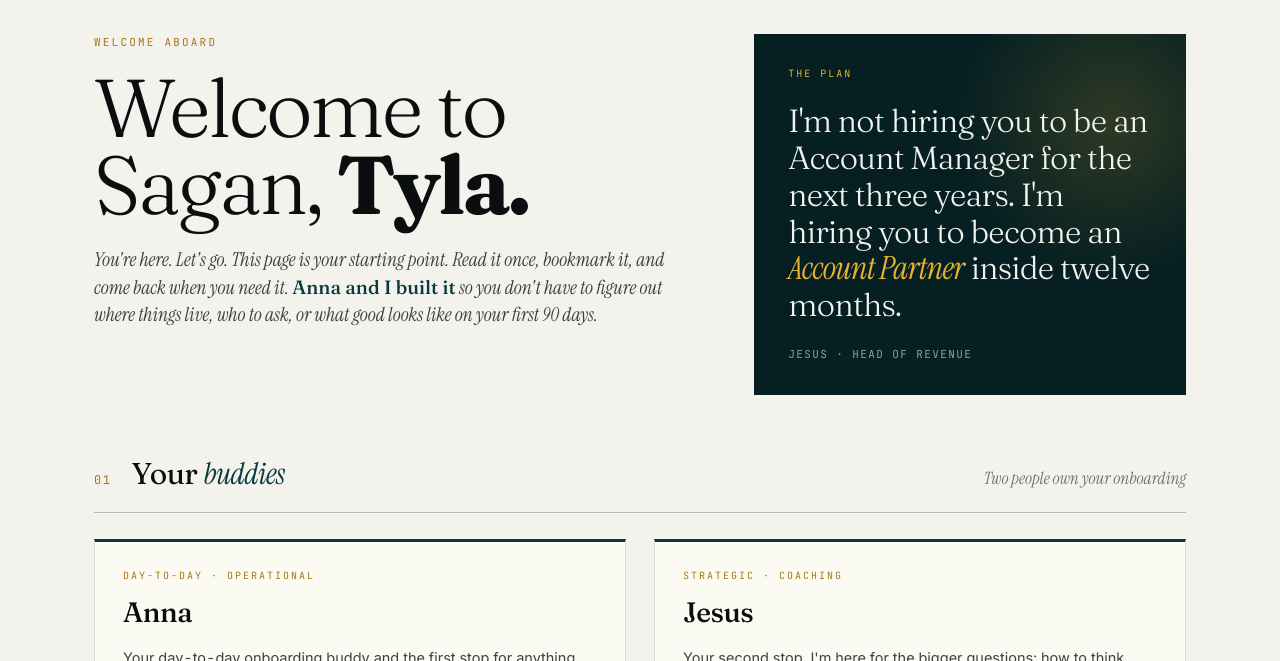
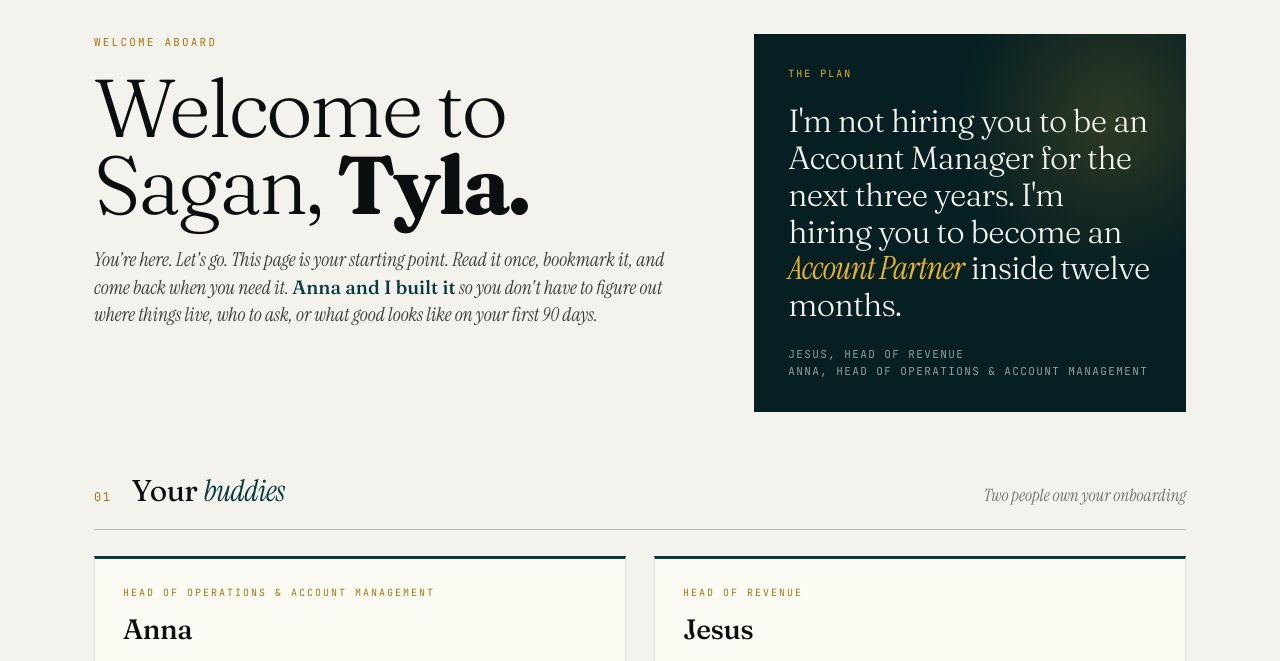
Before and after one commit to wg-dotcom/sagan-am-onboarding-tyla, a plain HTML site: page index.html in a window 1280 px wide. Shown: the part 75-736 px from the top of the page. Drawn offline with Linux system fonts and the light colour scheme.

Commit message:
Pair Jesus and Anna's titles in hero, buddy cards, and signature

```diff
--- a/index.html
+++ b/index.html
@@ -770,7 +770,7 @@
         <div class="anchor-quote">
           I'm not hiring you to be an Account Manager for the next three years. I'm hiring you to become an <em>Account Partner</em> inside twelve months.
         </div>
-        <div class="anchor-byline">Jesus · Head of Revenue</div>
+        <div class="anchor-byline">Jesus, Head of Revenue<br/>Anna, Head of Operations &amp; Account Management</div>
       </div>
     </section>
 
@@ -783,12 +783,12 @@
       </div>
       <div class="buddies">
         <div class="buddy-card">
-          <div class="role">Day-to-day · operational</div>
+          <div class="role">Head of Operations &amp; Account Management</div>
           <div class="name">Anna</div>
           <p class="desc">Your day-to-day onboarding buddy and the first stop for anything operational. Tools, workflows, member portal questions, "how do I do X in Airtable," scheduling, getting unblocked. She's run this ramp before. She knows what tripped people up at month two.</p>
         </div>
         <div class="buddy-card">
-          <div class="role">Strategic · coaching</div>
+          <div class="role">Head of Revenue</div>
           <div class="name">Jesus</div>
           <p class="desc">Your second stop. I'm here for the bigger questions: how to think about a member, how to read a customer, when to push and when to wait, why we sell the way we sell, and how to grow into the next role on this team. Once you've been here a few weeks, we'll do a weekly 30-minute 1:1 just for you and me.</p>
         </div>
@@ -1134,7 +1134,7 @@
         <div class="lbl">One last thing</div>
         <h3>Don't wait to act like you belong. <em>You do.</em></h3>
         <p>Anna and I picked you for a reason, and the reason wasn't just credentials. We picked you because we think you can become an Account Partner faster than the org chart says is possible. The gameplan above is a roadmap, not a ceiling. If you move faster than Q3, we'll re-cut the milestones. If you need Q2 to settle in, that's fine too. What we don't tolerate: passive. Anna and I will give you everything we have. The only thing we're asking back is that you swim.</p>
-        <div class="signature">Let's go. — Jesus</div>
+        <div class="signature">Let's go. — Jesus &amp; Anna</div>
       </div>
     </section>
 
```
